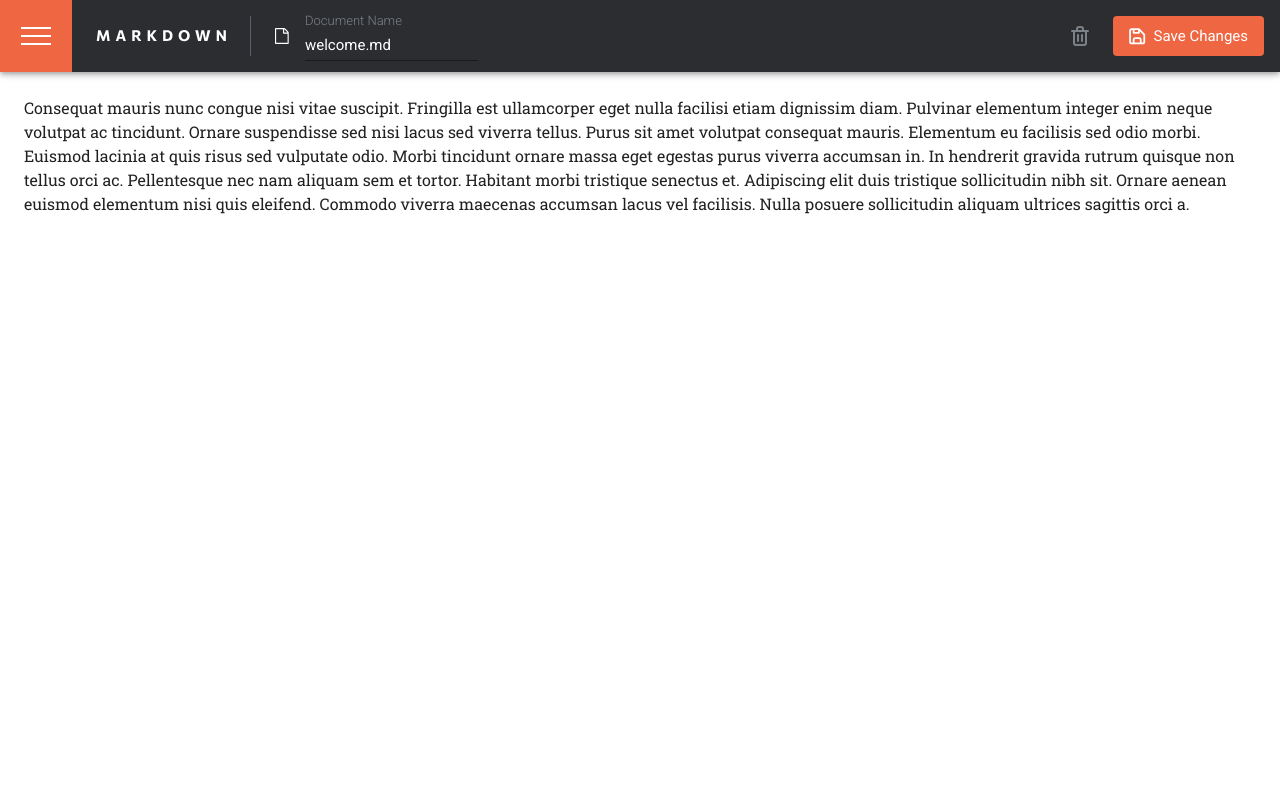
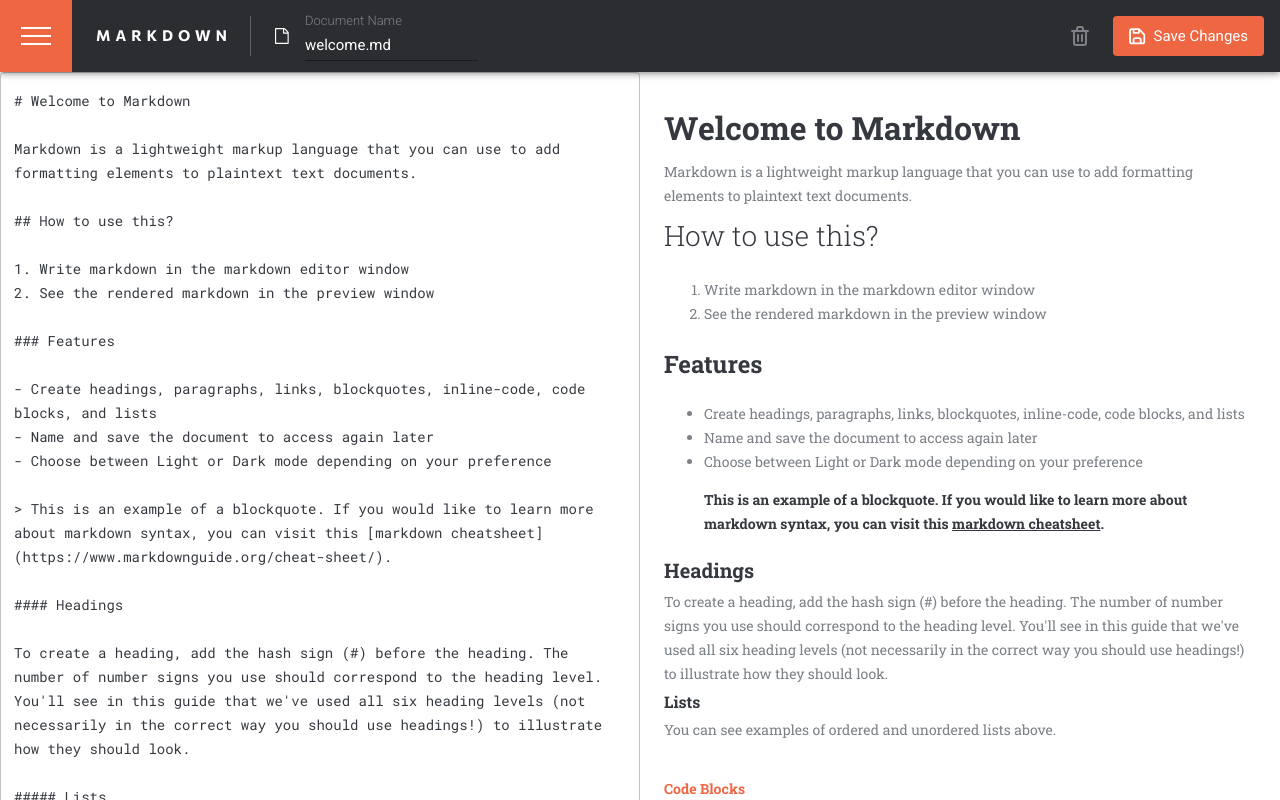
Before and after one commit to nekopudding/in-browser-markdown-editor, a React (Create React App) app: page / in a window 1280 px wide. Shown: the top 800 px of the page. Built offline with nearby package versions, Linux system fonts and the light colour scheme.

Commit message:
markdown preview and basic styling added to editor

```diff
--- a/package.json
+++ b/package.json
@@ -12,6 +12,7 @@
     "@testing-library/user-event": "^13.5.0",
     "react": "^18.1.0",
     "react-dom": "^18.1.0",
+    "react-markdown": "^8.0.3",
     "react-scripts": "5.0.1",
     "web-vitals": "^2.1.4"
   },
--- a/src/components/Editor.jsx
+++ b/src/components/Editor.jsx
@@ -1,9 +1,23 @@
-import { Box, Typography } from '@mui/material'
-import React from 'react'
+import { Box, Typography, TextField } from '@mui/material'
+import React, { useState } from 'react'
 import theme from 'theme';
+import data from 'data.json'
+import { ReactMarkdown } from 'react-markdown/lib/react-markdown';
+import './Editor.css';
+
+const markdownStyle = {
+  '& h1': {
+    ...theme.typography.h1
+  }
+}
 
 function Editor(props) {
   const {headerHeight,open, drawerWidth} = props;
+  const [text,setText] = useState(data[1].content);
+
+  function handleChange(e) {
+    setText(e.target.value);
+  }
   return (
     <>
       <Box
@@ -13,7 +27,6 @@ function Editor(props) {
           width: '100vw',
           display:'flex',
           flexGrow: 1,
-          padding: theme.spacing(3),
           transition: theme.transitions.create('margin', {
             easing: theme.transitions.easing.sharp,
             duration: theme.transitions.duration.leavingScreen,
@@ -28,17 +41,30 @@ function Editor(props) {
           }),
           }}
         >
-        <Typography paragraph>Consequat mauris nunc congue nisi vitae suscipit. Fringilla est ullamcorper
-          eget nulla facilisi etiam dignissim diam. Pulvinar elementum integer enim
-          neque volutpat ac tincidunt. Ornare suspendisse sed nisi lacus sed viverra
-          tellus. Purus sit amet volutpat consequat mauris. Elementum eu facilisis
-          sed odio morbi. Euismod lacinia at quis risus sed vulputate odio. Morbi
-          tincidunt ornare massa eget egestas purus viverra accumsan in. In hendrerit
-          gravida rutrum quisque non tellus orci ac. Pellentesque nec nam aliquam sem
-          et tortor. Habitant morbi tristique senectus et. Adipiscing elit duis
-          tristique sollicitudin nibh sit. Ornare aenean euismod elementum nisi quis
-          eleifend. Commodo viverra maecenas accumsan lacus vel facilisis. Nulla
-          posuere sollicitudin aliquam ultrices sagittis orci a.</Typography>
+        <Box sx={{width: '50vw'}}>
+          <TextField
+            inputProps={{
+              sx: {...theme.typography.code}
+            }}
+            sx={{height: '100%', width:'100%'}}
+            multiline
+            rows={36}
+            value={text}
+            onChange={handleChange}
+          />
+        </Box>
+        <Box
+          sx={{
+            width: '50vw',
+            height: "100%",
+            overflowY: 'scroll',
+            p: 3,
+            ...theme.typography,
+            '& p,li,a,span': {...theme.typography.body},
+            '& blockquote *': {...theme.typography.bodyBold},
+          }}>
+          <ReactMarkdown>{text}</ReactMarkdown>
+        </Box>
       </Box>
     </>
   )
--- a/src/components/Header.jsx
+++ b/src/components/Header.jsx
@@ -1,4 +1,4 @@
-import { AppBar,Toolbar,IconButton,Typography, Box, Divider, ListItem, ListItemButton, ListItemIcon, ListItemText, Input } from '@mui/material'
+import { AppBar,Toolbar,IconButton,Typography, Box, Divider, ListItem, ListItemButton, ListItemIcon, ListItemText, Input, Stack } from '@mui/material'
 import React from 'react'
 import {ReactComponent as MenuIcon} from 'assets/icon-menu.svg';
 import {ReactComponent as CloseIcon} from 'assets/icon-close.svg';
@@ -68,10 +68,8 @@ function Header(props) {
             <ListItemIcon sx={{minWidth: 30}}>
               <DocumentIcon />
             </ListItemIcon>
-            <ListItemText
-              primary={"Document Name"}
-              primaryTypographyProps={{variant: "inAppBodyM", sx: {color: theme.palette.clr500}}}
-              secondary={
+            <Stack>
+              <Typography variant='inAppBodyM' sx={{color: theme.palette.clr500}}>Document Name</Typography>
               <Input
                 defaultValue='welcome.md'
                 inputProps={{
@@ -83,15 +81,7 @@ function Header(props) {
                   }
                 }}
               />
-              }
-              sx={{
-                m: 0,
-                '& .MuiInput-underline:after': {
-                  borderBottomColor: theme.palette.clr100,
-                  borderWidth: '0 0 1px 0'
-                },
-              }}
-            />
+            </Stack>
           </ListItem>
         </Toolbar>
       </AppBar>
--- a/src/theme.js
+++ b/src/theme.js
@@ -1,6 +1,28 @@
 import { createTheme } from "@mui/material";
 
-const main = '#ef6643';
+const _ = {
+  palette: {
+    clr100: '#ffffff',
+    clr200: '#f5f5f5',
+    clr300: '#e4e4e4',
+    clr400: '#c1c4cb',
+    clr500: '#7c8187',
+    clr600: '#5a6069',
+    clr700: '#35393f',
+    clr800: '#2b2d31',
+    clr900: '#1d1f22',
+    clr1000: '#151619',
+
+    background: {
+      default: '#ffffff'
+    },
+    primary: {
+      main: '#ef6643',
+      light: '#f39765'
+    }
+  }
+}
+
 const theme = createTheme({
   mode: 'dark',
   palette: {
@@ -19,7 +41,7 @@ const theme = createTheme({
       default: '#ffffff'
     },
     primary: {
-      main: main,
+      main: _.palette.primary.main,
       light: '#f39765'
     }
   },
@@ -43,44 +65,58 @@ const theme = createTheme({
     },
     h1: {
       fontWeight: 700,
-      fontSize: '32px'
+      fontSize: '32px',
+      color: _.palette.clr700,
+      lineHeight: 2
     },
     h2: {
       fontWeight: 300,
-      fontSize: '28px'
+      fontSize: '28px',
+      color: _.palette.clr700,
+      lineHeight: 2
     },
     h3: {
       fontWeight: 700,
-      fontSize: '24px'
+      fontSize: '24px',
+      color: _.palette.clr700,
+      lineHeight: 2
     },
     h4: {
       fontWeight: 700,
-      fontSize: '20px'
+      fontSize: '20px',
+      color: _.palette.clr700,
+      lineHeight: 2
     },
     h5: {
       fontWeight: 700,
-      fontSize: '16px'
+      fontSize: '16px',
+      color: _.palette.clr700,
+      lineHeight: 2
     },
     h6: {
       fontWeight: 700,
       fontSize: '14px',
-      color: main
+      color: _.palette.primary.main,
+      lineHeight: 2
     },
     body: {
       fontSize: '14px',
       fontWeight: 400,
-      lineHeight: '24px'
+      lineHeight: '24px',
+      color: _.palette.clr500
     },
     bodyBold: {
       fontSize: '14px',
       fontWeight: 700,
-      lineHeight: '24px'
+      lineHeight: '24px',
+      color: _.palette.clr700
     },
-    bodyMono: {
+    code: {
       fontFamily: 'Roboto Mono',
       fontSize: '14px',
       fontWeight: 400,
-      lineHeight: '24px'
+      lineHeight: '24px',
+      color: _.palette.clr700
     }
   }
 })
```
Also changed, not shown: src/components/Editor.css (added), 2 other files (tests, documents, lock files or other folders). Lines whose indentation alone changed are shown as unchanged.
